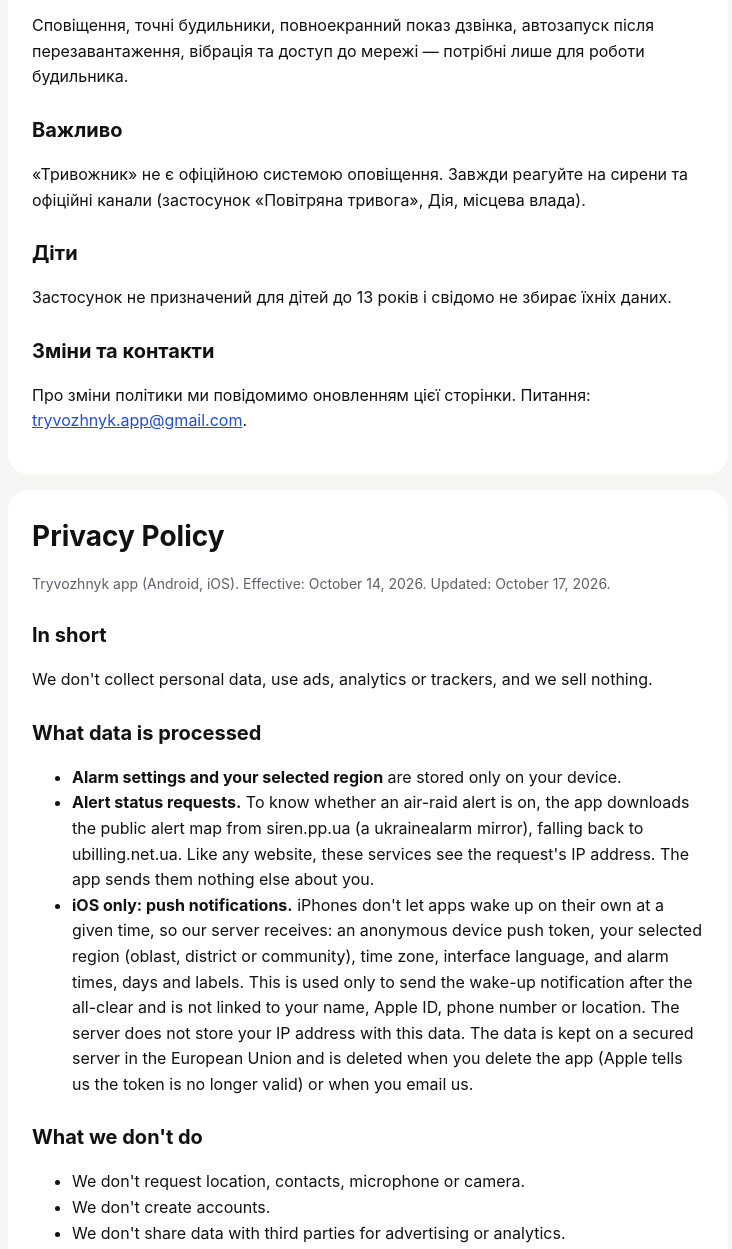
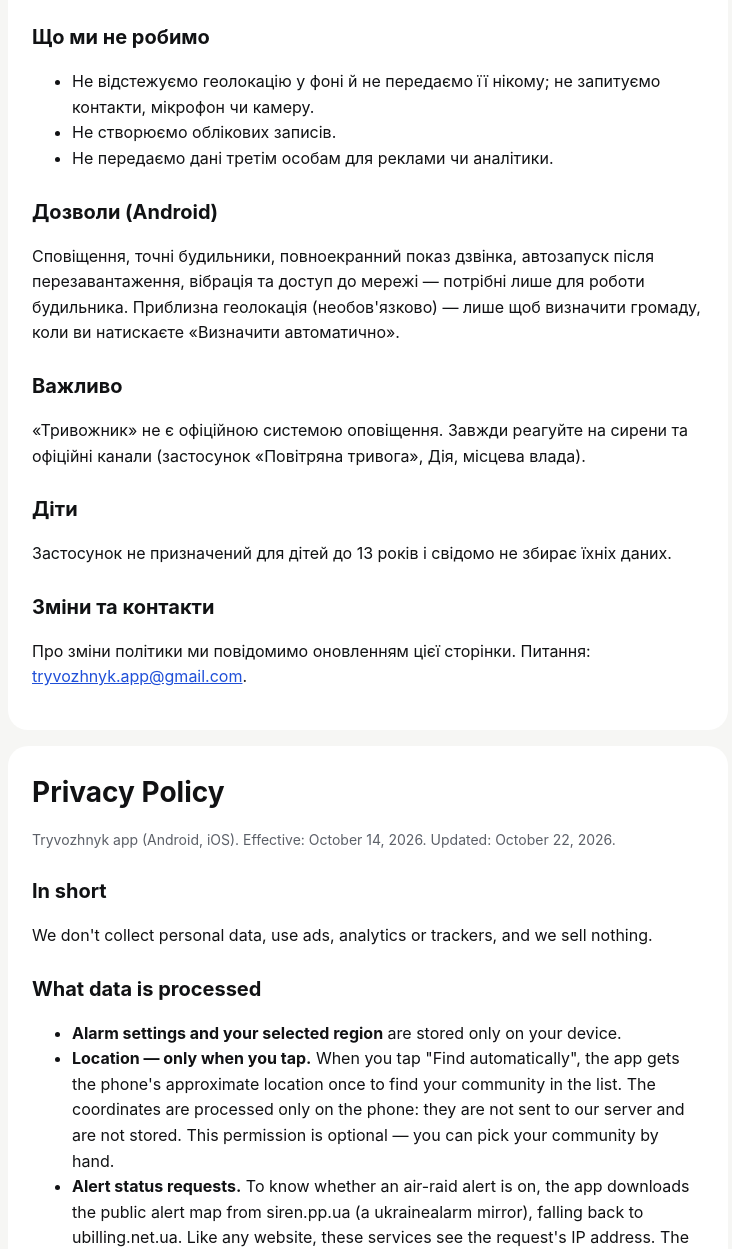
Before and after one commit to JIAIM/tryvozhnyk, a plain HTML site: page privacy-policy.html in a window 1280 px wide. Shown: the part 1023-2272 px from the top of the page, without its empty margins (272-1004 px from the left). Drawn offline with Linux system fonts and the light colour scheme.

Commit message:
Privacy policy: optional approximate location (on device only), last wake-up time and alarm diagnostics on iOS

```diff
--- a/privacy-policy.html
+++ b/privacy-policy.html
@@ -21,7 +21,7 @@
 
   <section id="uk">
     <h1>Політика конфіденційності</h1>
-    <p class="muted">Застосунок «Тривожник» (Android, iOS). Набирає чинності: 14 жовтня 2026 р. Оновлено: 17 жовтня 2026 р. Карта: © учасники OpenStreetMap, geoBoundaries (ODbL).</p>
+    <p class="muted">Застосунок «Тривожник» (Android, iOS). Набирає чинності: 14 жовтня 2026 р. Оновлено: 22 жовтня 2026 р. Карта: © учасники OpenStreetMap, geoBoundaries (ODbL).</p>
 
     <h2>Коротко</h2>
     <p>Ми не збираємо персональних даних, не використовуємо рекламу, аналітику чи трекери і нічого не продаємо.</p>
@@ -29,19 +29,20 @@
     <h2>Які дані обробляються</h2>
     <ul>
       <li><b>Налаштування будильників і вибраний регіон</b> зберігаються лише на вашому пристрої.</li>
+      <li><b>Геолокація — лише за вашим натиском.</b> Коли ви натискаєте «Визначити автоматично», застосунок один раз отримує приблизне місцезнаходження телефона, щоб знайти вашу громаду в списку. Координати обробляються тільки на телефоні: вони не надсилаються на наш сервер і не зберігаються. Цей дозвіл необов'язковий — громаду можна обрати вручну.</li>
       <li><b>Запит статусу тривоги.</b> Щоб дізнатися, чи триває тривога, застосунок завантажує загальнодоступну карту тривог з siren.pp.ua (дзеркало ukrainealarm), а в разі недоступності — з ubilling.net.ua. Ці сервіси бачать IP-адресу запиту, як і будь-який вебсайт. Застосунок не передає їм жодних інших даних про вас.</li>
-      <li><b>Лише iOS: push-сповіщення.</b> iPhone не дозволяє застосунку самостійно прокидатися у заданий час, тому на наш сервер передаються: анонімний push-токен пристрою, вибраний регіон (область, район чи громада), часовий пояс, мова інтерфейсу, а також час, дні й назви будильників. Ці дані використовуються виключно для того, щоб надіслати сповіщення-будильник після відбою, і не пов'язані з вашим ім'ям, Apple ID, номером телефону чи геолокацією. Сервер не зберігає IP-адресу разом із цими даними. Дані зберігаються на захищеному сервері в Європейському Союзі та видаляються, якщо ви видаляєте застосунок (Apple повідомляє нам про недійсний токен) або пишете нам на пошту.</li>
+      <li><b>Лише iOS: push-сповіщення.</b> iPhone не дозволяє застосунку самостійно прокидатися у заданий час, тому на наш сервер передаються: анонімний push-токен пристрою, вибраний регіон (область, район чи громада), часовий пояс, мова інтерфейсу, а також час, дні й назви будильників. Також сервер зберігає час останнього пробудження (для картки «Що було вночі») і отримує технічні звіти про спрацювання будильника (версія iOS, номер збірки, результат — без персональних даних). Ці дані використовуються виключно для того, щоб надіслати сповіщення-будильник після відбою і виправляти помилки, і не пов'язані з вашим ім'ям, Apple ID, номером телефону чи геолокацією. Сервер не зберігає IP-адресу разом із цими даними. Дані зберігаються на захищеному сервері в Європейському Союзі та видаляються, якщо ви видаляєте застосунок (Apple повідомляє нам про недійсний токен) або пишете нам на пошту.</li>
     </ul>
 
     <h2>Що ми не робимо</h2>
     <ul>
-      <li>Не запитуємо геолокацію, контакти, мікрофон чи камеру.</li>
+      <li>Не відстежуємо геолокацію у фоні й не передаємо її нікому; не запитуємо контакти, мікрофон чи камеру.</li>
       <li>Не створюємо облікових записів.</li>
       <li>Не передаємо дані третім особам для реклами чи аналітики.</li>
     </ul>
 
     <h2>Дозволи (Android)</h2>
-    <p>Сповіщення, точні будильники, повноекранний показ дзвінка, автозапуск після перезавантаження, вібрація та доступ до мережі — потрібні лише для роботи будильника.</p>
+    <p>Сповіщення, точні будильники, повноекранний показ дзвінка, автозапуск після перезавантаження, вібрація та доступ до мережі — потрібні лише для роботи будильника. Приблизна геолокація (необов'язково) — лише щоб визначити громаду, коли ви натискаєте «Визначити автоматично».</p>
 
     <h2>Важливо</h2>
     <p>«Тривожник» не є офіційною системою оповіщення. Завжди реагуйте на сирени та офіційні канали (застосунок «Повітряна тривога», Дія, місцева влада).</p>
@@ -55,7 +56,7 @@
 
   <section id="en">
     <h1>Privacy Policy</h1>
-    <p class="muted">Tryvozhnyk app (Android, iOS). Effective: October 14, 2026. Updated: October 17, 2026.</p>
+    <p class="muted">Tryvozhnyk app (Android, iOS). Effective: October 14, 2026. Updated: October 22, 2026.</p>
 
     <h2>In short</h2>
     <p>We don't collect personal data, use ads, analytics or trackers, and we sell nothing.</p>
@@ -63,19 +64,20 @@
     <h2>What data is processed</h2>
     <ul>
       <li><b>Alarm settings and your selected region</b> are stored only on your device.</li>
+      <li><b>Location — only when you tap.</b> When you tap "Find automatically", the app gets the phone's approximate location once to find your community in the list. The coordinates are processed only on the phone: they are not sent to our server and are not stored. This permission is optional — you can pick your community by hand.</li>
       <li><b>Alert status requests.</b> To know whether an air-raid alert is on, the app downloads the public alert map from siren.pp.ua (a ukrainealarm mirror), falling back to ubilling.net.ua. Like any website, these services see the request's IP address. The app sends them nothing else about you.</li>
-      <li><b>iOS only: push notifications.</b> iPhones don't let apps wake up on their own at a given time, so our server receives: an anonymous device push token, your selected region (oblast, district or community), time zone, interface language, and alarm times, days and labels. This is used only to send the wake-up notification after the all-clear and is not linked to your name, Apple ID, phone number or location. The server does not store your IP address with this data. The data is kept on a secured server in the European Union and is deleted when you delete the app (Apple tells us the token is no longer valid) or when you email us.</li>
+      <li><b>iOS only: push notifications.</b> iPhones don't let apps wake up on their own at a given time, so our server receives: an anonymous device push token, your selected region (oblast, district or community), time zone, interface language, and alarm times, days and labels. The server also keeps the time of your last wake-up (for the "What happened at night" card) and receives technical reports on whether the alarm was set up (iOS version, build number, result — no personal data). This is used only to send the wake-up notification after the all-clear and to fix bugs and is not linked to your name, Apple ID, phone number or location. The server does not store your IP address with this data. The data is kept on a secured server in the European Union and is deleted when you delete the app (Apple tells us the token is no longer valid) or when you email us.</li>
     </ul>
 
     <h2>What we don't do</h2>
     <ul>
-      <li>We don't request location, contacts, microphone or camera.</li>
+      <li>We don't track location in the background or share it with anyone; we don't request contacts, microphone or camera.</li>
       <li>We don't create accounts.</li>
       <li>We don't share data with third parties for advertising or analytics.</li>
     </ul>
 
     <h2>Permissions (Android)</h2>
-    <p>Notifications, exact alarms, full-screen alarm display, start after reboot, vibration and network access — used only to make the alarm work.</p>
+    <p>Notifications, exact alarms, full-screen alarm display, start after reboot, vibration and network access — used only to make the alarm work. Approximate location (optional) — only to find your community when you tap "Find automatically".</p>
 
     <h2>Important</h2>
     <p>Tryvozhnyk is not an official warning system. Always follow sirens and official channels.</p>
```
